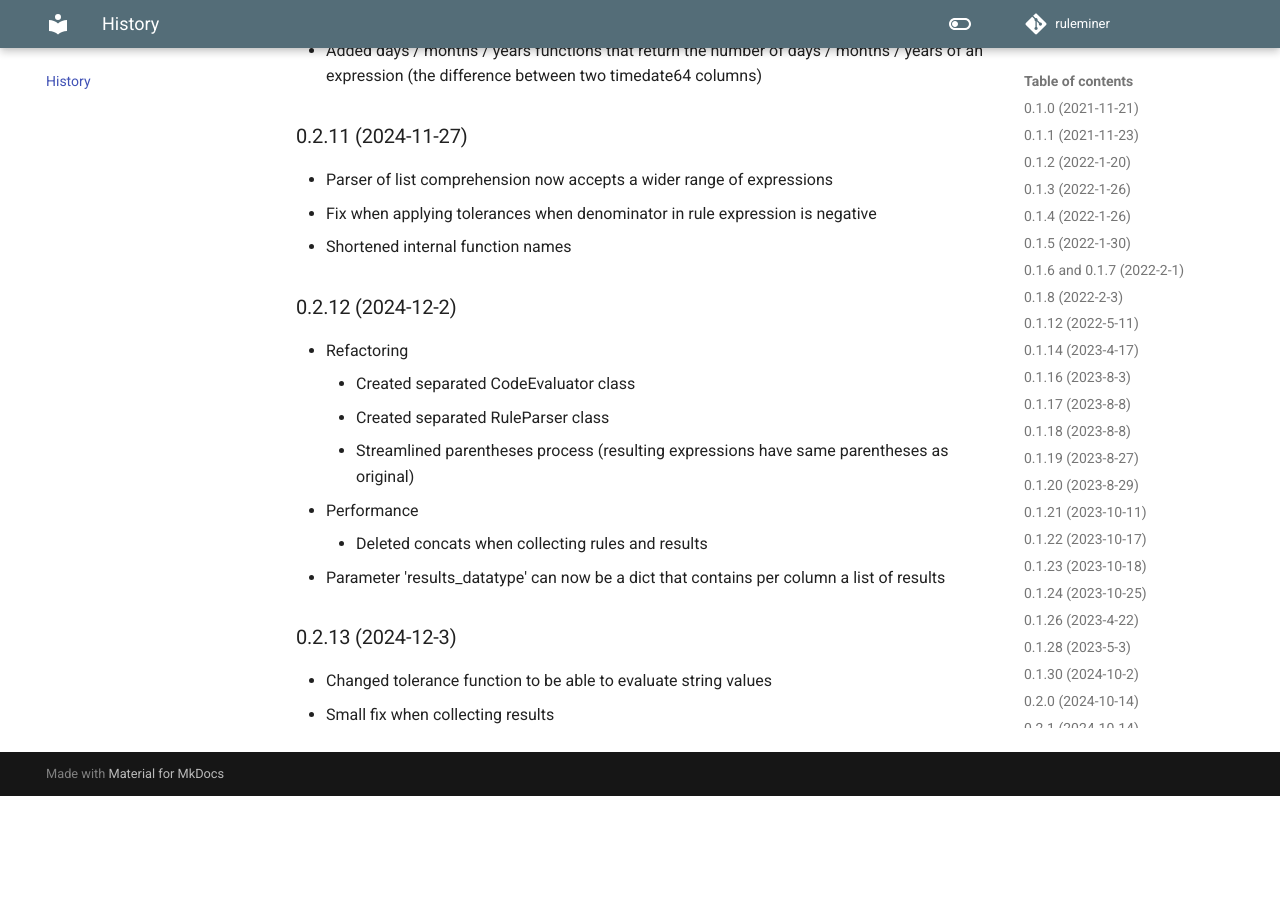
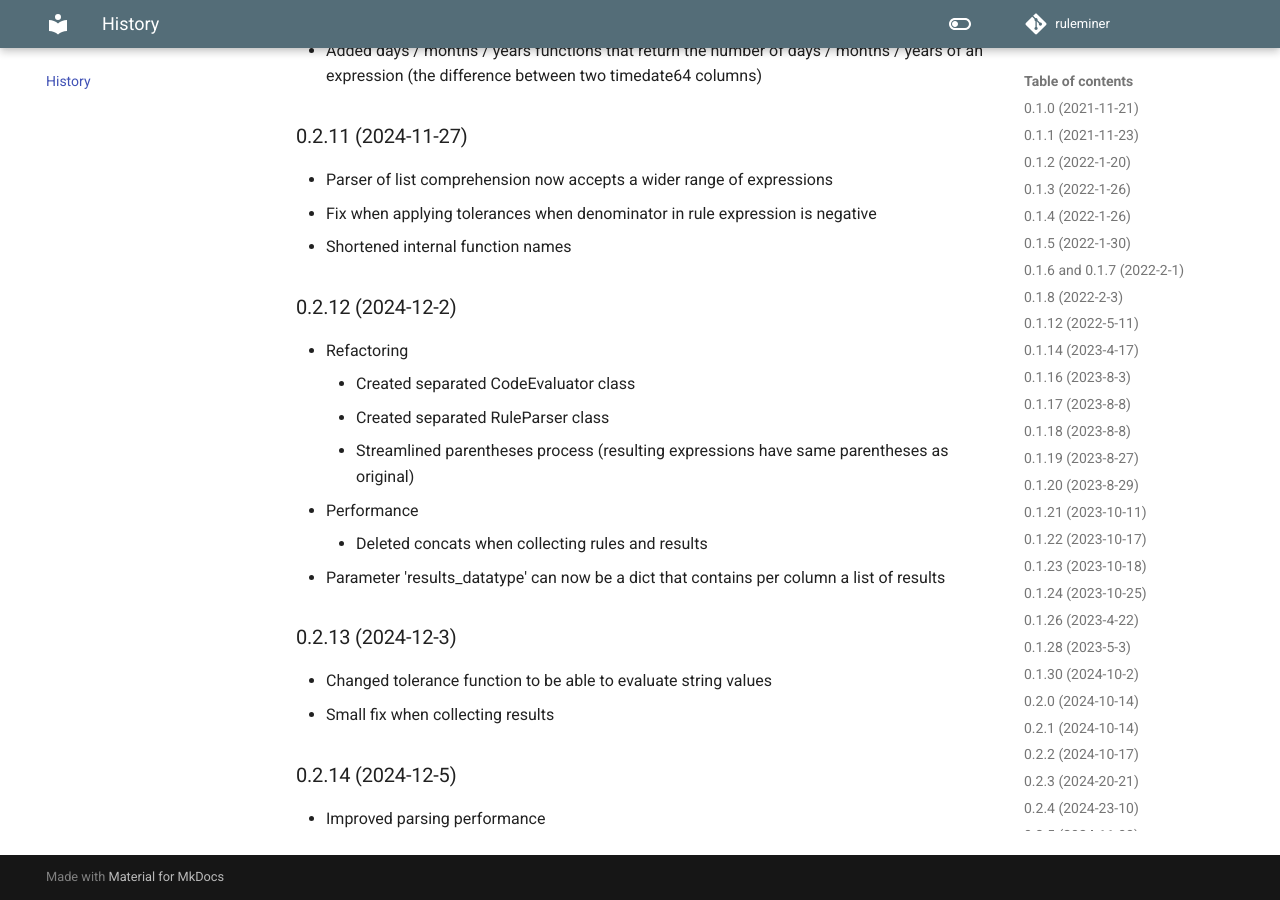
Before and after one commit to wjwillemse/ruleminer, an MkDocs documentation site: the page built from docs/history.md, in a window 1280 px wide and 900 px high, scrolled down 4895 px. Built offline with MkDocs 1.6.1 and Material for MkDocs 9.7.7, drawn with Linux system fonts in a browser that asks for light colours; comment, search, counter and statistics services are not loaded; before the commit the page ends 5691 px from its top, so only the background shows below that.

Commit message:
updated history.md

```diff
--- a/docs/history.md
+++ b/docs/history.md
@@ -185,3 +185,7 @@
 
 - Changed tolerance function to be able to evaluate string values
 - Small fix when collecting results
+
+### 0.2.14 (2024-12-5)
+
+- Improved parsing performance
```
